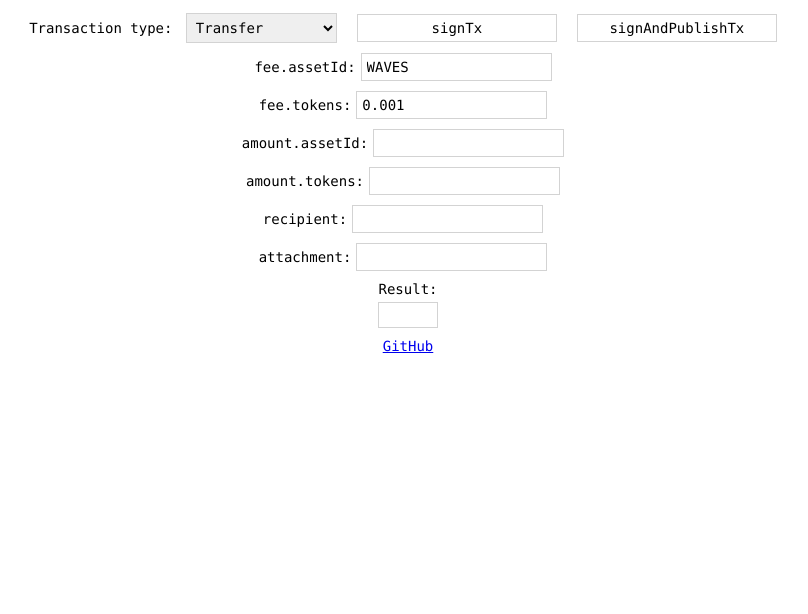
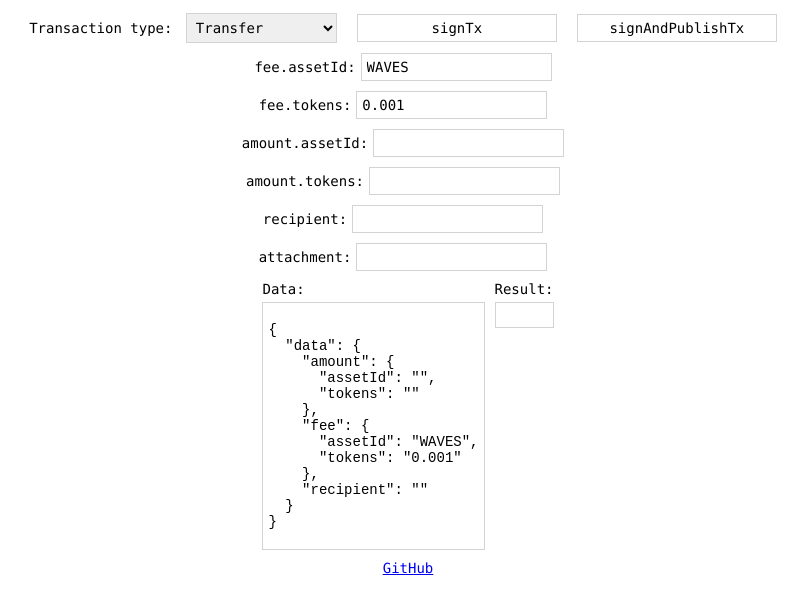
Before and after one commit to bodrych/waves-debug, a plain HTML site: page index.html in a window 1280 px wide. Shown: the whole page, without its empty margins (232-1040 px from the left). Drawn offline with nearby package versions, Linux system fonts and the light colour scheme.

Commit message:
input data box added

```diff
--- a/index.html
+++ b/index.html
@@ -33,14 +33,18 @@
 		align-items: center;
 		padding: 5px;
 	}
-	#result {
+	#result, #input-data {
 		padding: 5px;
 		overflow-x: auto;
 		border: 1px solid lightgray;
 		margin: 5px 0px 0px 0px;
+		max-width: 90vw;
 	}
-	#result-wrapper {
-		padding: 5px;
+	#result-wrapper, #input-data-wrapper {
+		margin: 5px;
+	}
+	#result-data-wrapper {
+		align-items:initial;
 	}
 	#footer {
 		padding: 5px;
@@ -172,10 +176,18 @@
 
 		</div>
 
-		<div id="result-wrapper">
-			Result:
-			<div id="result">
-				<pre>{{ result }}</pre>
+		<div class="flex-row" id="result-data-wrapper">
+			<div id="input-data-wrapper">
+				Data:
+				<div id="input-data">
+					<pre>{{ dataArray[type] }}</pre>
+				</div>
+			</div>
+			<div id="result-wrapper">
+				Result:
+				<div id="result">
+					<pre>{{ result }}</pre>
+				</div>
 			</div>
 		</div>
 
```
